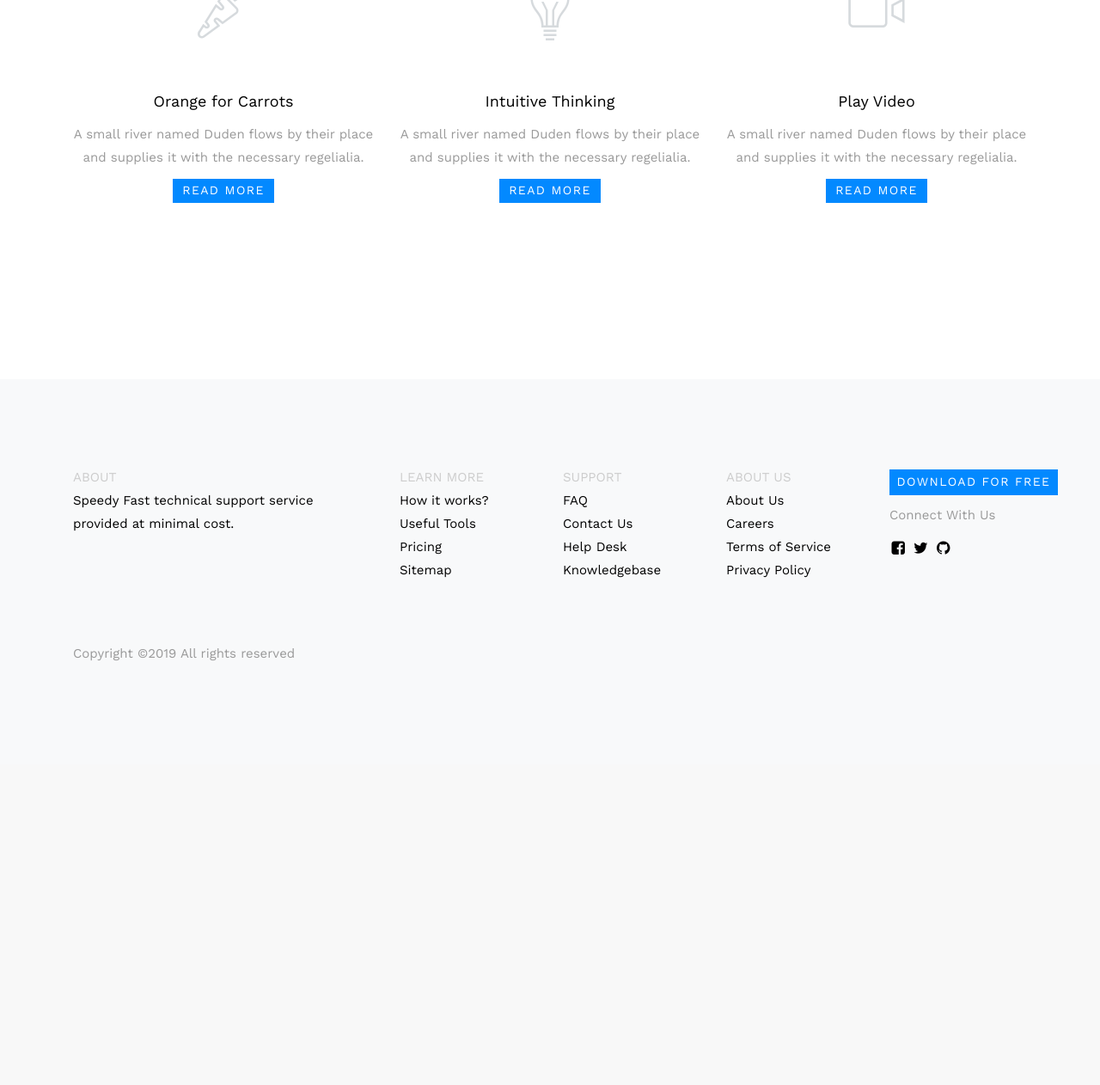
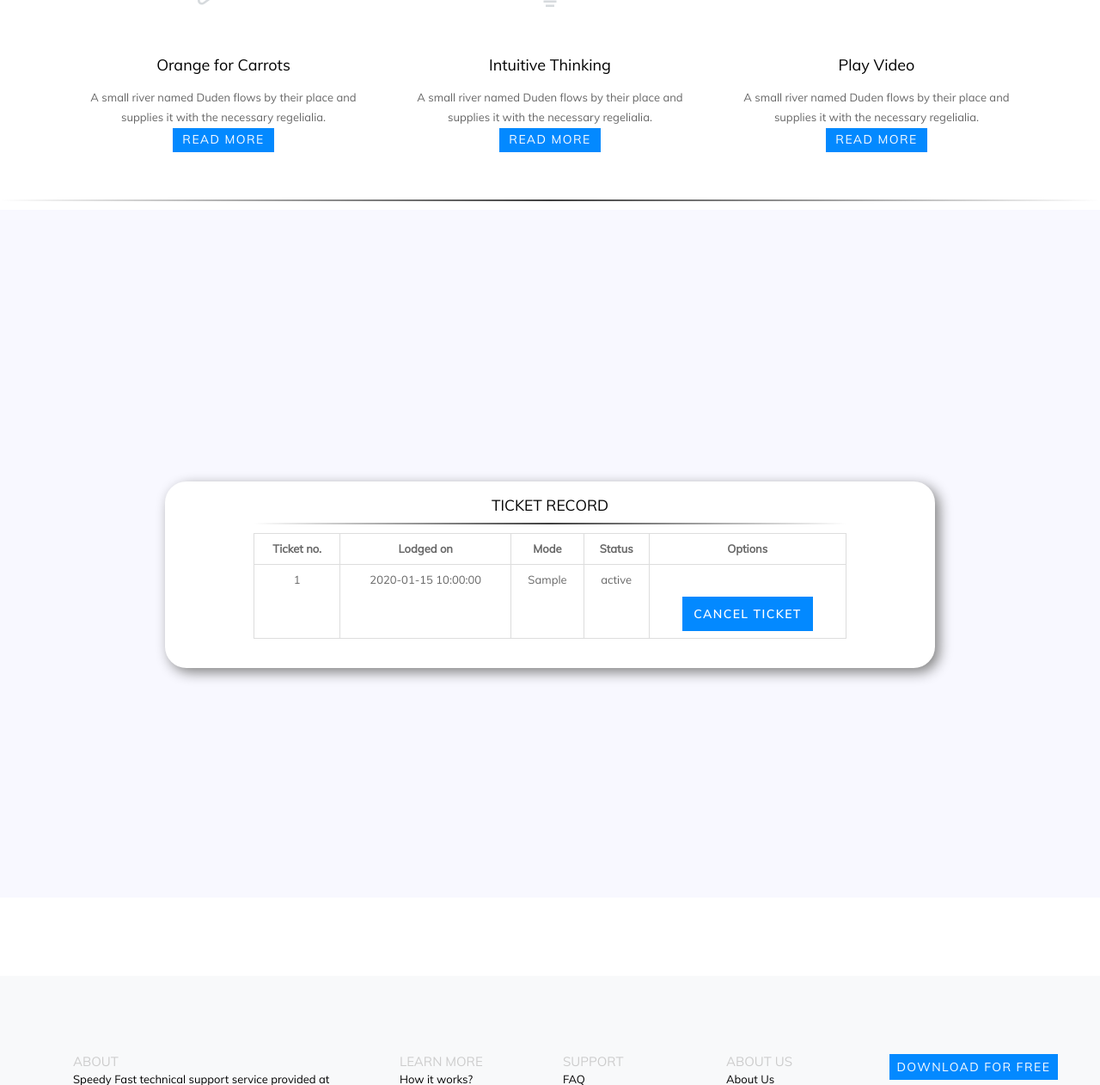
Before and after one commit to manabsaha/TechnicalHelpdesk, a Flask app: page /services/ in a window 1280 px wide. Shown: the part 1280-2542 px from the top of the page at 86% size. Before the commit the page ends 2049 px from the top, so only its background shows below. Run offline with Flask 2, Linux system fonts and the light colour scheme; the visitor is signed in with stand-in values (Sample User, id 1); tables that the repository leaves empty or names only in its code hold one stand-in row (values such as "Sample post"); some libraries are stand-ins or nearby versions; some web fonts are replaced.

Commit message:
services

```diff
--- a/site12.py
+++ b/site12.py
@@ -159,7 +159,7 @@ def ticket():
                                                 status varchar(20) DEFAULT 'Processing',
                                                 PRIMARY KEY (ticket_id),
                                                 FOREIGN KEY (user_id)
-                                                REFERENCES user(user_id))""")
+                                                REFERENCES user(user_id))AUTO_INCREMENT=10001""")
             cur.execute("""INSERT INTO ticket(user_id,fname, lname, phone, address, app_date, curr_date,app_type)
                             values(%s,%s,%s,%s,%s,%s,%s,%s)""", (session['id'], fname, lname, phone, address, app_date, curr_date, type))
             mysql.connection.commit()
@@ -195,8 +195,14 @@ def about():
 @app.route('/services/', methods=['GET', 'POST'])
 def services():
     if 'loggedin' in session:
+        if request.method == 'POST':
+            if request.form['submit'] == "cancel":
+                print("adsa")
         user = escape(session['id'])
-        return render_template('site/services.html', user=user,success_msg = "Feedback sent")
+        cur=mysql.connection.cursor()
+        cur.execute("SELECT ticket_id,app_date,app_type,status FROM ticket where user_id=%s",(user,))
+        data=cur.fetchall()
+        return render_template('site/services.html',data=data, user=user,success_msg = "Feedback sent")
     return render_template('site/services.html')
 
 #Profile Method.
--- a/templates/site/services.html
+++ b/templates/site/services.html
@@ -1,13 +1,35 @@
 {%extends "base.html"%}
 {%block content%}
 <meta name="viewport" content="width=device-width, initial-scale=1, shrink-to-fit=no">
-
+<script src="https://ajax.googleapis.com/ajax/libs/jquery/3.4.1/jquery.min.js"></script>
+<script src="https://maxcdn.bootstrapcdn.com/bootstrap/3.4.0/js/bootstrap.min.js"></script>
+<link href="/static/formcss/style.css" rel="stylesheet">
 <style>
     hr{
              border: 0;
     height: 2px;
     background-image: linear-gradient(to right, rgba(0, 0, 0, 0), rgba(0, 0, 0, 0.75), rgba(0, 0, 0, 0));
           }
+          .inner12 {
+  min-width: 70%;
+  margin-top: 10%;
+  margin-left:auto;
+  margin-right:auto;
+  border: 2px solid white;
+  border-radius: 25px;
+  box-shadow: 5px 5px 15px grey;
+  padding-top: 100px;
+  padding-bottom: 48px;
+  background: url("../images/whitebg.jpg");
+   background-size: cover;}
+  .inner h3 {
+    text-transform: uppercase;
+    font-size: 22px;
+    font-family: "Muli-Bold";
+    text-align: center;
+    margin-bottom: 32px;
+    color: #333;
+    letter-spacing: 2px; }
 
 </style>
 
@@ -17,7 +39,7 @@
                 <div class="col-md-8">
                     <h6 data-aos="fade-up">Services</h6>
                     <h1 class="heading mb-3" data-aos="fade-up">Superior services <br>at inferior rates.</h1>
-                    <a href="#feedback_div"><p class="btn btn-primary py-3 px-4" data-aos="fade-up" id="feedbackbtn">View Tickets</p></a>
+                    <a href="#ticket"><p class="btn btn-primary py-3 px-4" data-aos="fade-up" id="feedbackbtn">View Tickets</p></a>
                 </div>
             </div>
         </div>
@@ -98,16 +120,39 @@
 
             </div>
 
-        </div>
-         <div class="row align-items-center " id="feedback_div">
-            <div class="js-animsition inner p-4 mb-4 bg-white templateux-section" data-aos="fade-up" data-aos-delay="50" style=" border-color: #f7f8fa">
-                <table>
-                    <th>
+        </div><hr>
+        <div class="wrapper js-animsition"
+     data-animsition-out-class="fade-out" id="ticket" style=" background-color: #F8F8FF	; z-index:0;">
+     <div class="inner12 p-4 mb-4 bg-white" data-aos="fade-up" data-aos-delay="800" style="margin-top:5%" >
+
+        <form action="" method="post">
+            <h3 style="text-align:center">TICKET RECORD</h3>
+            <hr>
+            <div class="item form-wrapper">
+                <table class="table table-bordered" style="text-align:center;">
+                    <tr>
+                        <th>Ticket no.</th>
+                        <th>Lodged on</th>
+                        <th>Mode</th>
+                        <th>Status</th>
+                        <th>Options</th>
+                    </tr>
+                    {% for i in data %}
+                    <tr>
+                        <td>{{ i['ticket_id'] }}</td>
+                        <td>{{ i['app_date'] }}</td>
+                        <td>{{ i['app_type'] }}</td>
+                        <td>{{ i['status'] }}</td>
+                        <td class="text-center align-middle"><button id="btn1" value="cancel" class="btn btn-primary" >Cancel Ticket</button></td>
+                    </tr>
+                    {% endfor %}
+
                 </table>
             </div>
-         </div>
+        </form>
+    </div>
+</div>
     </div> <!-- .templateux-section -->
-
 
 {%endblock%}
 
--- a/templates/tables.html
+++ b/templates/tables.html
@@ -11,7 +11,7 @@
     <th>title</th>
     <th>desc</th>
     <th>p_id</th>
-    </tr>>
+    </tr>
     {%for i in data%}
     <tr>
         <td>{{i['id']}}</td>
```
